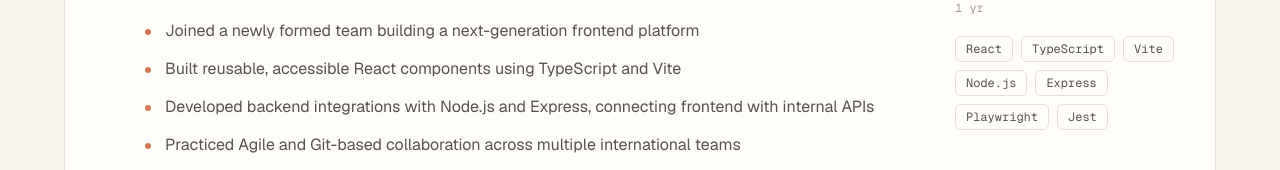
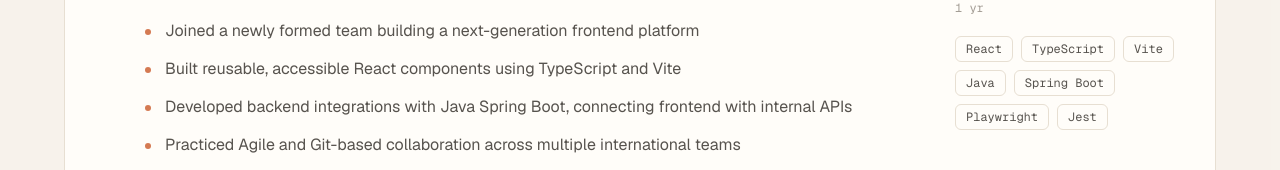
Before and after one commit to palfidani12/personal-portfolio, a React (Vite) app: page / in a window 1280 px wide. Shown: the part 2613-2783 px from the top of the page. Built offline with nearby package versions, Linux system fonts and the light colour scheme.

Commit message:
Fix date and description

```diff
--- a/src/data/data.ts
+++ b/src/data/data.ts
@@ -55,7 +55,7 @@ export const workExperiences = [
       {
         title: "Associate Software Engineer",
         type: "Full-time",
-        period: "2023.07 - 2025.08",
+        period: "2023.06 - 2025.08",
         tech: ["React", "TypeScript", "Vite", "SCSS", "Jenkins", "Docker", "AWS", "Playwright", "Vitest"],
         descriptionItems: [
           "Delivered end-to-end implementation of key features in a React + TypeScript micro-frontend environment using Vite and SCSS",
@@ -70,11 +70,11 @@ export const workExperiences = [
         title: "Associate Software Engineer",
         type: "Part-time",
         period: "2022.07 - 2023.06",
-        tech: ["React", "TypeScript", "Vite", "Node.js", "Express", "Playwright", "Jest"],
+        tech: ["React", "TypeScript", "Vite", "Java", "Spring Boot", "Playwright", "Jest"],
         descriptionItems: [
           "Joined a newly formed team building a next-generation frontend platform",
           "Built reusable, accessible React components using TypeScript and Vite",
-          "Developed backend integrations with Node.js and Express, connecting frontend with internal APIs",
+          "Developed backend integrations with Java Spring Boot, connecting frontend with internal APIs",
           "Practiced Agile and Git-based collaboration across multiple international teams",
           "Assisted in implementing automated testing pipelines using Playwright and Jest",
           "Recognized for strong technical autonomy and problem-solving, leading to promotion from part-time to full-time engineer within 12 months",
```
